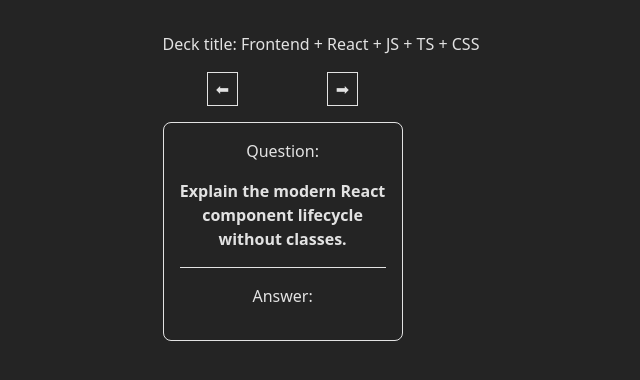
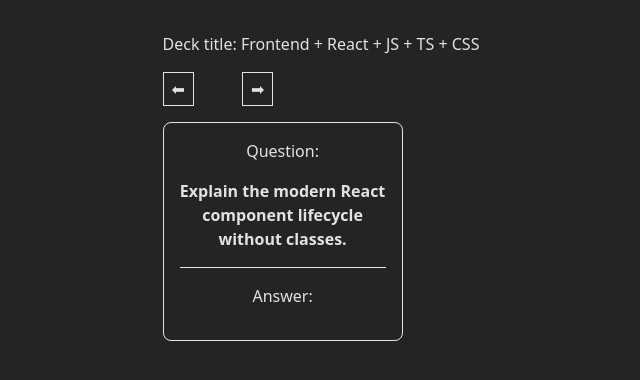
Before and after one commit to ericmadureira/flashdeck, a React (Vite) app: page / in a window 1280 px wide. Shown: the top 380 px of the page, without its empty margins (319-959 px from the left). Built offline with nearby package versions, Linux system fonts and the light colour scheme.

Commit message:
fix spacing

```diff
--- a/src/components/Card.tsx
+++ b/src/components/Card.tsx
@@ -11,7 +11,7 @@
 	const toggleAnswer = () => setVisibleAnswer(!visibleAnswer)
 	return (
 		<div
-			className='border rounded-lg text-center max-w-60 cursor-pointer mt-4 p-4 text-pretty'
+			className='border rounded-lg text-center w-60 cursor-pointer mt-4 p-4 text-pretty'
 			onClick={toggleAnswer}
 		>
 			<div className='max-w-60'>
--- a/src/components/DeckNav.tsx
+++ b/src/components/DeckNav.tsx
@@ -5,9 +5,9 @@
 
 const DeckNav = ({ previousCard, nextCard }: DeckNavProps) => {
 	return (
-		<div className="flex max-w-60 justify-around mt-4">
+		<div className="flex max-w-60 justify-start mt-4">
 			<button onClick={previousCard} className="border px-2 py-1 cursor-pointer">⬅</button>
-			<button onClick={nextCard} className="border px-2 py-1 cursor-pointer">➡</button>
+			<button onClick={nextCard} className="border ml-12 px-2 py-1 cursor-pointer">➡</button>
 		</div>
 	)
 }
--- a/src/index.css
+++ b/src/index.css
@@ -1,4 +1,9 @@
 @import "tailwindcss";
+
+@layer base {
+  h1 { @apply text-3xl font-bold; }
+  h2 { @apply text-xl font-semibold; }
+}
 
 :root {
   font-family: system-ui, Avenir, Helvetica, Arial, sans-serif;
```
